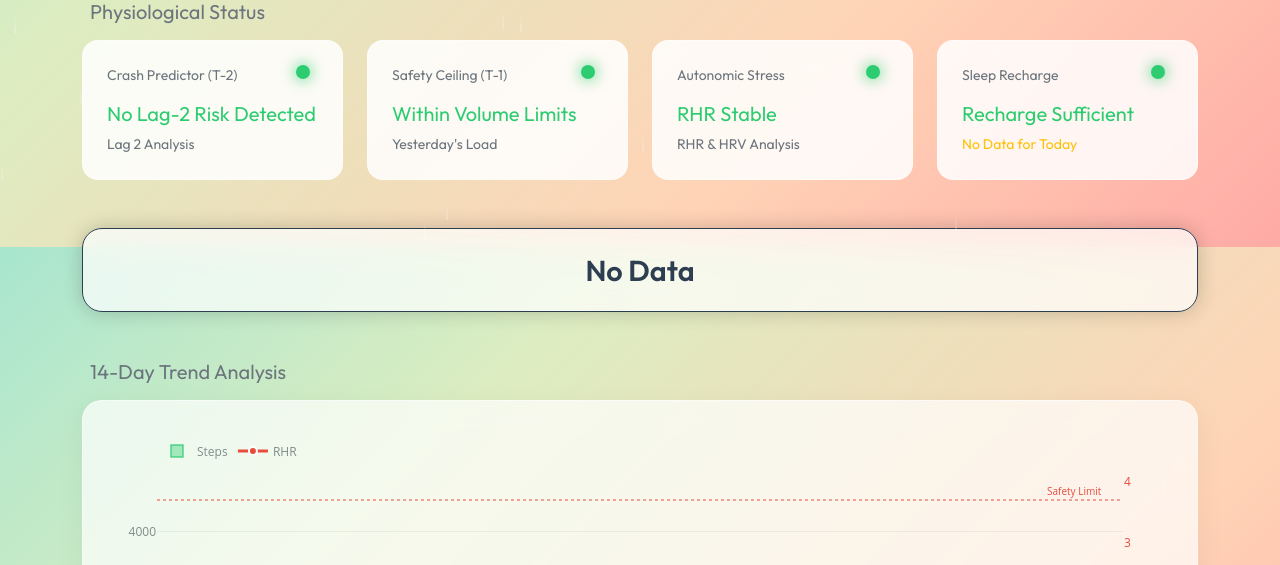
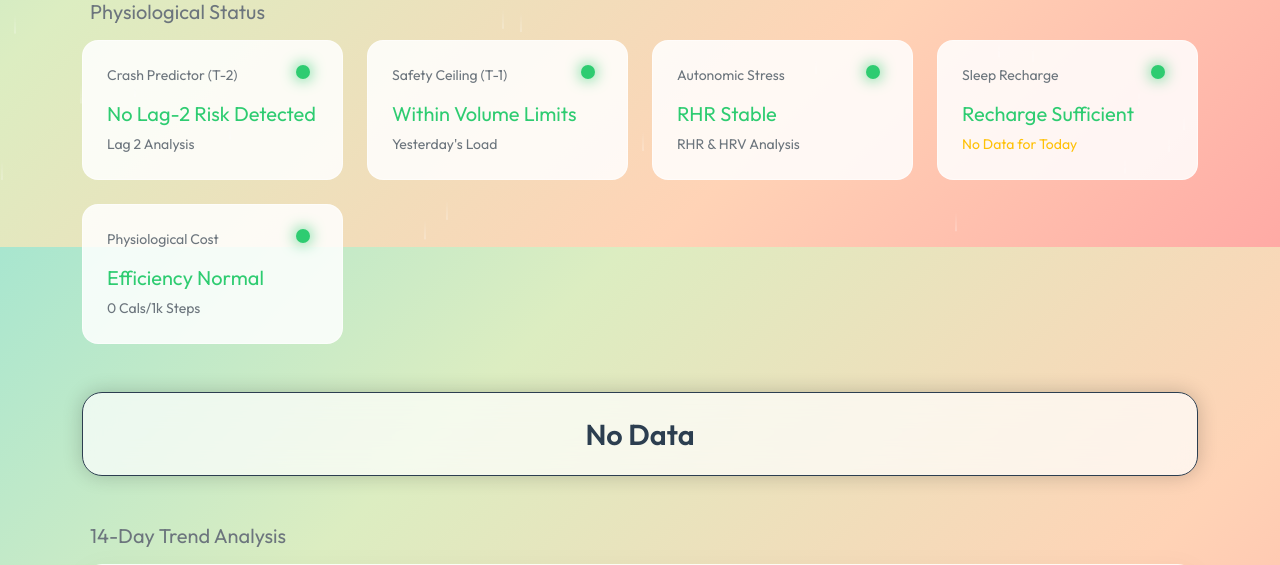
Before and after one commit to joelgerard/tree_health, a Flask app: page / in a window 1280 px wide. Shown: the part 553-1118 px from the top of the page. Run offline with Flask 3, Linux system fonts and the light colour scheme; data that the repository does not hold is empty; some libraries are stand-ins or nearby versions.

Commit message:
consider calories

```diff
--- a/app.py
+++ b/app.py
@@ -382,7 +382,7 @@ def calculate_metrics(target_date, conn, conn_activities):
     cursor = conn.cursor()
 
     # 1. Fetch Key Metrics
-    cursor.execute("SELECT rhr, hr_max, bb_charged, stress_avg, steps FROM daily_summary WHERE day = ?", (target_date,))
+    cursor.execute("SELECT rhr, hr_max, bb_charged, stress_avg, steps, calories_active FROM daily_summary WHERE day = ?", (target_date,))
     row = cursor.fetchone()
 
     if not row:
@@ -390,9 +390,12 @@ def calculate_metrics(target_date, conn, conn_activities):
 
     rhr = row['rhr']
     bb_charged = row['bb_charged']
+    active_cals = row['calories_active']
+    steps = row['steps']
 
     # --- GOLDEN ERA BASELINES (Mar-May 2025) ---
     BASELINE_RHR = 50.6
+    BASELINE_COST = 29.0 # Active Calories per 1,000 Steps
 
     warnings = []
     red_flags = []
@@ -424,7 +427,17 @@ def calculate_metrics(target_date, conn, conn_activities):
         if row_t2['hr_max'] and row_t2['hr_max'] > 110:
             warnings.append(f"Lag 2 HR Spike ({day_t2})")
 
-    # --- LOGIC GATE 4: MOVEMENT INEFFICIENCY (The Zombie Walk) ---
+    # --- LOGIC GATE 4: PHYSIOLOGICAL COST (The Efficiency Check) ---
+    # Metric: Active Calories per 1,000 steps
+    # Baseline: ~29.0. Warning Threshold: +20% (34.8)
+    physio_cost = 0
+    if steps and steps > 0 and active_cals:
+        physio_cost = (active_cals / steps) * 1000
+
+        if physio_cost > (BASELINE_COST * 1.2):
+            warnings.append(f"High Physiological Cost ({int(physio_cost)})")
+
+    # --- LOGIC GATE 5: MOVEMENT INEFFICIENCY (The Zombie Walk) ---
     # Downgraded to YELLOW (Caution)
     cursor_act = conn_activities.cursor()
     yesterday = (datetime.strptime(target_date, '%Y-%m-%d') - timedelta(days=1)).strftime('%Y-%m-%d')
@@ -464,7 +477,7 @@ def calculate_metrics(target_date, conn, conn_activities):
         "status": status,
         "reason": reason,
         "target_steps": target_steps,
-        "metrics": {"rhr": rhr, "bb": bb_charged}
+        "metrics": {"rhr": rhr, "bb": bb_charged, "physio_cost": physio_cost}
     }
 
 @app.route('/')
@@ -518,6 +531,13 @@ def index():
     else:
         eff_status = {"status": "GREEN", "msg": "Gait Normal"}
 
+    # F. Physiological Cost
+    p_cost = metrics_raw['metrics'].get('physio_cost', 0)
+    if "High Physiological Cost" in metrics_raw['reason']:
+         p_cost_status = {"status": "YELLOW", "msg": "High Cost (>+20% Baseline)"}
+    else:
+         p_cost_status = {"status": "GREEN", "msg": "Efficiency Normal"}
+
     # 3. Build Final Dictionary for HTML
     metrics = {
         "final_verdict": {
@@ -530,6 +550,11 @@ def index():
         "autonomic_stress": stress_status,
         "sleep_recharge": sleep_status,
         "efficiency_check": eff_status,
+        "physio_cost": {
+            "status": p_cost_status["status"],
+            "msg": p_cost_status["msg"],
+            "val": round(p_cost, 1)
+        },
         "respiration_warning": {"status": "GRAY", "msg": "Monitor via Oura/Manual"}, # Keep Gray for now
         "today_data_available": True if metrics_raw['metrics'].get('rhr') else False
     }
--- a/templates/index.html
+++ b/templates/index.html
@@ -415,6 +415,21 @@
                     {% endif %}
                 </div>
             </div>
+            <!-- Metric 5: Physiological Cost -->
+            <div class="col-md-6 col-lg-3">
+                <div class="metric-card p-4 h-100">
+                    <div class="d-flex justify-content-between mb-3">
+                        <small class="text-secondary">Physiological Cost</small>
+                        <div class="status-indicator status-{{ metrics.physio_cost.status }}"></div>
+                    </div>
+                    <h5 class="card-title fw-normal mb-1 {{ 'text-' + metrics.physio_cost.status }}">
+                        {{ metrics.physio_cost.msg }}
+                    </h5>
+                    <p class="text-secondary small mt-2 mb-0">
+                        {{ metrics.physio_cost.val }} Cals/1k Steps
+                    </p>
+                </div>
+            </div>
         </div>
 
         <!-- Verdict Banner -->
```
